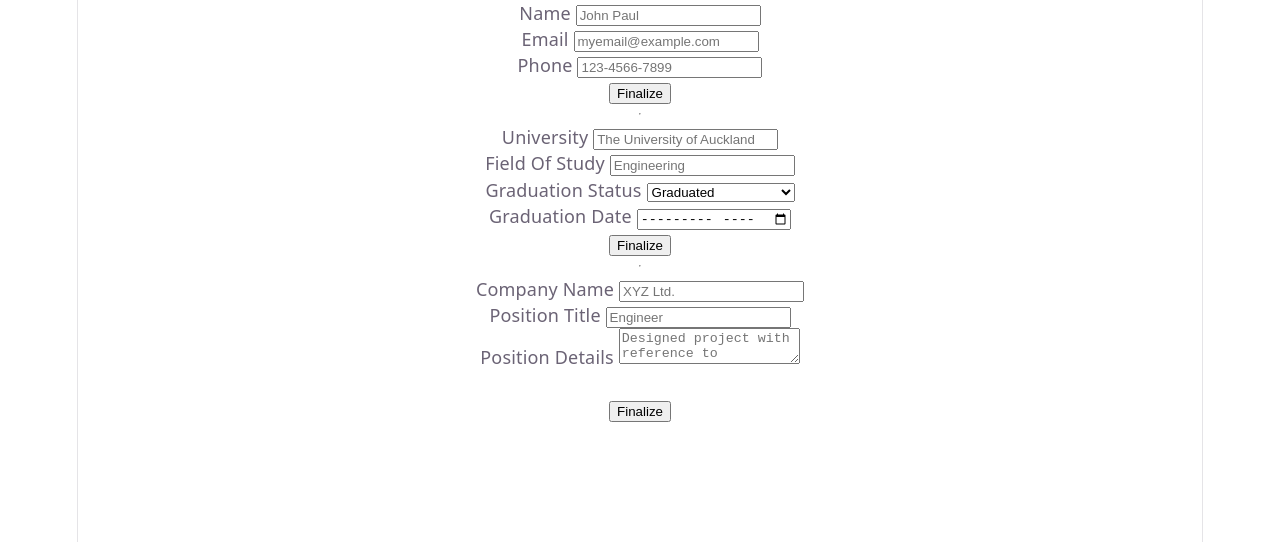
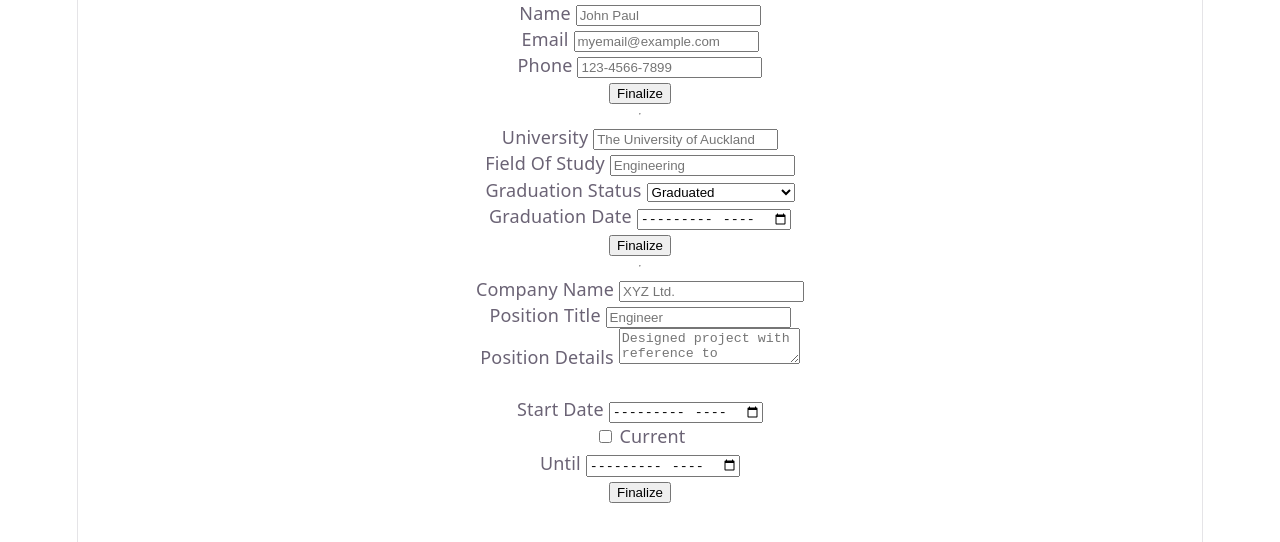
Before and after one commit to coffee-kiwi/CV-application, a React (Vite) app: page / in a window 1280 px wide. Shown: the top 542 px of the page. Built offline with nearby package versions, Linux system fonts and the light colour scheme.

Commit message:
Refactor: Add Current checkbox and render depending on this value

```diff
--- a/src/components/WorkExperience.jsx
+++ b/src/components/WorkExperience.jsx
@@ -25,6 +25,7 @@ export default function WorkExperience () {
     const [startDate, setStartDate] = useState('');
     const [endDate, setEndDate] = useState('');
     const [isFinalized, setIsFinalized] = useState(false);
+    const [isCurrent, setIsCurrent] = useState(false);
 
     if (isFinalized) {
         return (
@@ -33,8 +34,7 @@ export default function WorkExperience () {
                 <h2>Position: {positionTitle}</h2>
                 <h2>Position Details:</h2>
                 <p>{positionDetails}</p>
-                <h2>Start Date: {startDate}</h2>
-                <h2>Until: {endDate}</h2>
+                <h2>{isCurrent ? startDate + " -- Current" : startDate + " -- " + endDate}</h2>
                 <br/>
                 <button
                     type="button"
@@ -74,6 +74,37 @@ export default function WorkExperience () {
                     id="positionDetails"
                 />
                 <br/>
+                <InputText
+                    label="Start Date"
+                    value={startDate}
+                    onChange={setStartDate}
+                    type="month"
+                    name="startDate"
+                    id="startDate"
+                />
+                <br/>
+                <label>
+                    <input
+                        type="checkbox"
+                        checked={isCurrent}
+                        onChange={(e) => setIsCurrent(e.target.checked)}
+                    />
+                    {' '}
+                    Current
+                </label>
+
+                <br/>
+                { !isCurrent &&
+                    <InputText
+                        label="Until"
+                        value={endDate}
+                        onChange={setEndDate}
+                        type="month"
+                        name="endDate"
+                        id="endDate"
+                    />
+                }
+                <br/>
                 <button
                     type="button"
                     onClick={() => setIsFinalized(true)}
```
